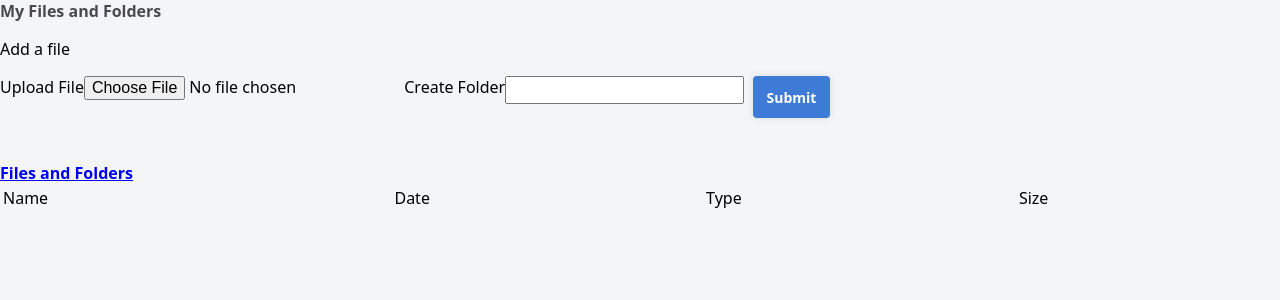
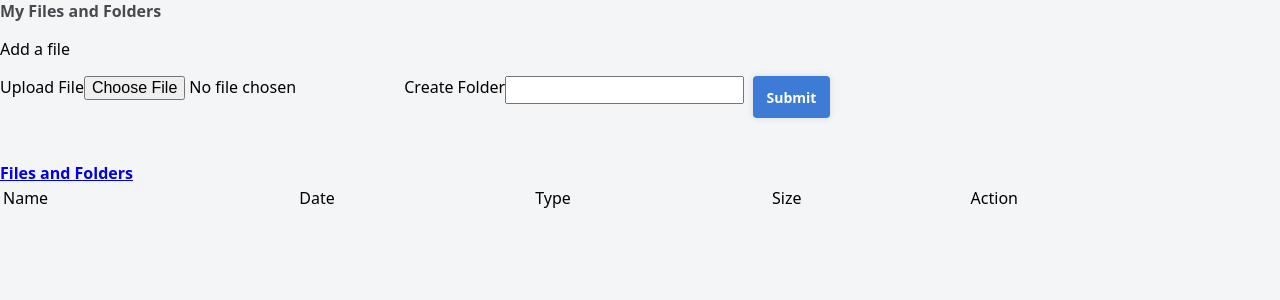
Before and after one commit to Naggenda/file-management-system, a PHP site: page /filemgt/dashboard/filemanager.php in a window 1280 px wide. Shown: the top 300 px of the page. Run offline with PHP 8.4, Linux system fonts and the light colour scheme; data that the repository does not hold is empty; some libraries are stand-ins or nearby versions.

Commit message:
testing file upload and openning

```diff
--- a/dashboard/filemanager.php
+++ b/dashboard/filemanager.php
@@ -260,6 +260,7 @@ if ($_SERVER["REQUEST_METHOD"] == "GET" && isset($_GET['action']) && $_GET['acti
 
     <!-- <script src="https://code.jquery.com/jquery-3.7.1.js"></script>
     <script src="https://cdn.datatables.net/2.3.4/js/dataTables.js"></script> -->
+    <link rel="stylesheet" href="path/to/font-awesome/css/font-awesome.min.css">
 
     <script src="https://code.jquery.com/jquery-3.5.1.min.js" -->
         <!-- integrity="sha256-9/aliU8dGd2tb6OSsuzixeV4y/faTqgFtohetphbbj0=" crossorigin="anonymous"></script>
@@ -299,6 +300,7 @@ if ($_SERVER["REQUEST_METHOD"] == "GET" && isset($_GET['action']) && $_GET['acti
                 <td>Date</td>
                 <td>Type</td>
                 <td>Size</td>
+                <td>Action</td>
             </tr>
         </thead>
         <tbody>
@@ -320,6 +322,11 @@ if ($_SERVER["REQUEST_METHOD"] == "GET" && isset($_GET['action']) && $_GET['acti
                     <td><?php echo $folderObject["createdOn"]; ?></td>
                     <td>File Folder</td>
                     <td></td>
+                    <td>
+                        <button onclick="renamePrompt()">
+                            <i class="fa fa-pencil-square-o" aria-hidden="true"></i>
+                        </button>
+                    </td>
                 </tr>
             <?php endforeach; ?>
             <?php foreach (get_all_files() as $fObject): ?>
@@ -428,6 +435,6 @@ if ($_SERVER["REQUEST_METHOD"] == "GET" && isset($_GET['action']) && $_GET['acti
         });
     </script>
 
-</body>
+    </body>
 
 </html>
```
Also changed, not shown: 2 other files.
